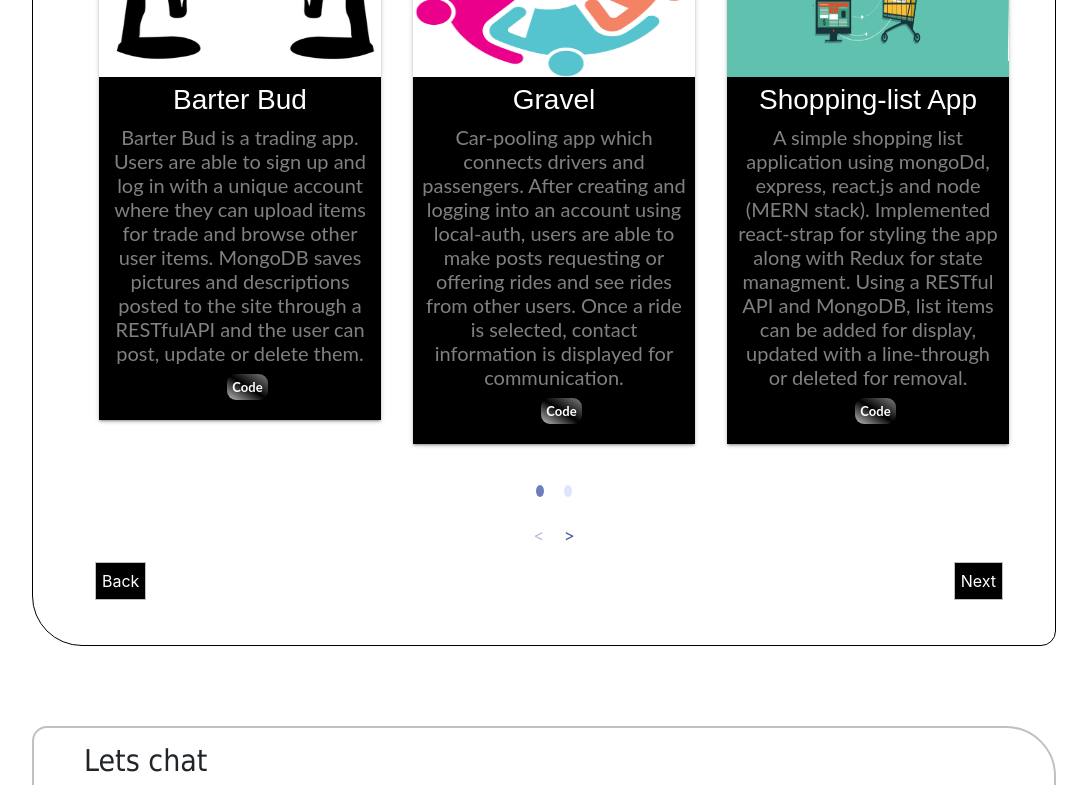
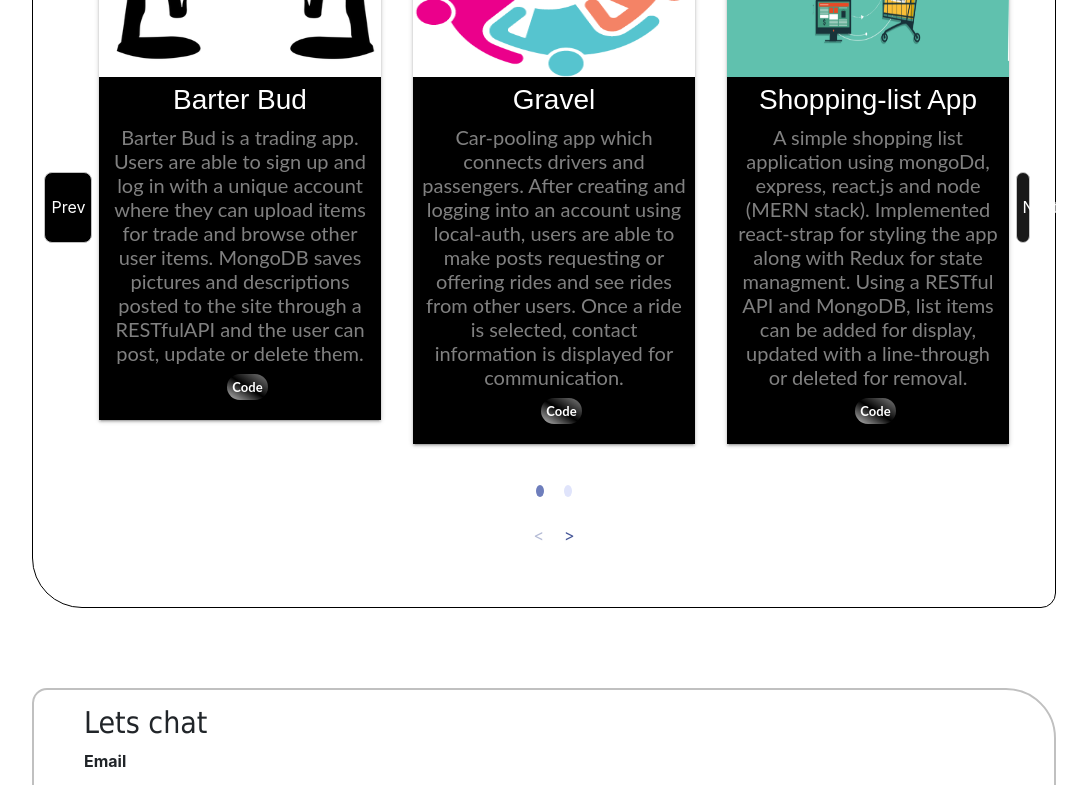
Before and after one commit to caseycling/portfolio, a React (Create React App) app in the folder client/: page / in a window 1280 px wide. Shown: the part 2098-2883 px from the top of the page, without its empty margins (96-1183 px from the left). Built offline with nearby package versions, Linux system fonts and the light colour scheme; a web font is replaced by a local one.

Commit message:
Changed buttons position

```diff
--- a/client/src/components/Carousel/Carousel.css
+++ b/client/src/components/Carousel/Carousel.css
@@ -0,0 +1,3 @@
+li {
+    background-color: white
+}
--- a/client/src/components/Carousel/Carousel.js
+++ b/client/src/components/Carousel/Carousel.js
@@ -1,6 +1,7 @@
 import React from 'react'
 import AliceCarousel from 'react-alice-carousel'
 import 'react-alice-carousel/lib/alice-carousel.css'
+import './Carousel.css'
 import barter from '../../images/barter.png';
 import gravel from '../../images/gravel.png';
 import weather from '../../images/weather.jpg';
@@ -51,8 +52,9 @@ class Gallery extends React.Component {
 
   state = {
     galleryItems: this.items.map((i) =>
-      <div className="individualContainer" style={{ background: "black", width: "90%", height: "100%", border: "none", boxShadow: "0 2px 2px 0 rgba(0,0,0,0.14), 0 3px 1px -2px rgba(0,0,0,0.12), 0 1px 5px 0 rgba(0,0,0,0.2)"
-    }} id={i.image}>
+      <div className="individualContainer" style={{
+        background: "black", width: "90%", height: "100%", border: "none", boxShadow: "0 2px 2px 0 rgba(0,0,0,0.14), 0 3px 1px -2px rgba(0,0,0,0.12), 0 1px 5px 0 rgba(0,0,0,0.2)"
+      }} id={i.image}>
         <a href={i.projectHref} target={"_blank"}>
           <img id="projectImage" src={i.image} alt="Project" />
         </a>
@@ -70,7 +72,7 @@ class Gallery extends React.Component {
   }
 
   responsive = {
-    0: { items: 3 },
+    0: { items: 1 },
     1024: { items: 3 }
   }
 
@@ -82,7 +84,7 @@ class Gallery extends React.Component {
 
   render() {
     return (
-      <div >
+      <div style={{position: 'relative'}}>
         <AliceCarousel
           dotsDisabled={true}
           responsive={this.responsive}
@@ -94,10 +96,12 @@ class Gallery extends React.Component {
         />
 
         <nav>{this.items.map(this.thumbItem)}</nav>
-        <div  >
-          <button id="carousel-btn" style={{ float: "left", marginLeft: "12px" }} onClick={() => this.Carousel.slidePrev()}> Back </button>
-          <button id="carousel-btn" style={{ float: "right", marginRight: "22px" }} onClick={() => this.Carousel.slideNext()}> Next </button>
-        </div>
+        {/* <div  > */}
+          <button id="carousel-btn" style={{ borderRadius: '8px', position: 'absolute',  top: '0', bottom: '0', right: '99%', margin: 'auto', height: '10%'}}
+          onClick={() => this.Carousel.slidePrev()}> Prev </button>
+          <button id="carousel-btn" style={{ borderRadius: '8px', opacity: '.9', position: 'absolute', top: '0', bottom: '0', right: '0', left: '99%', margin: 'auto', height: '10%'}}
+          onClick={() => this.Carousel.slideNext()}> Next </button>
+        {/* </div> */}
       </div>
     )
   }
@@ -107,7 +111,7 @@ let ButtonStyle = {
   marginLeft: "15px",
   padding: "5px",
   border: "none",
-  borderRadius: "9px",
+  borderRadius: "90px",
   backgroundImage: 'linear-gradient(to top right, silver, black, grey)'
 }
 
```
